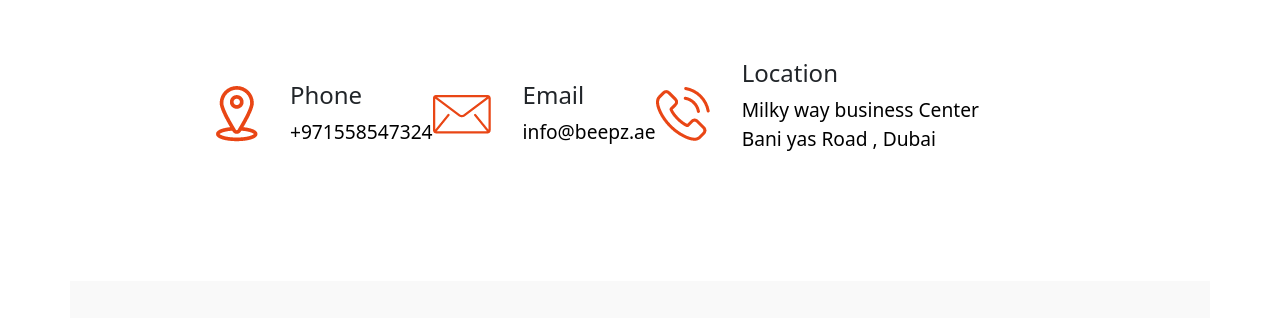
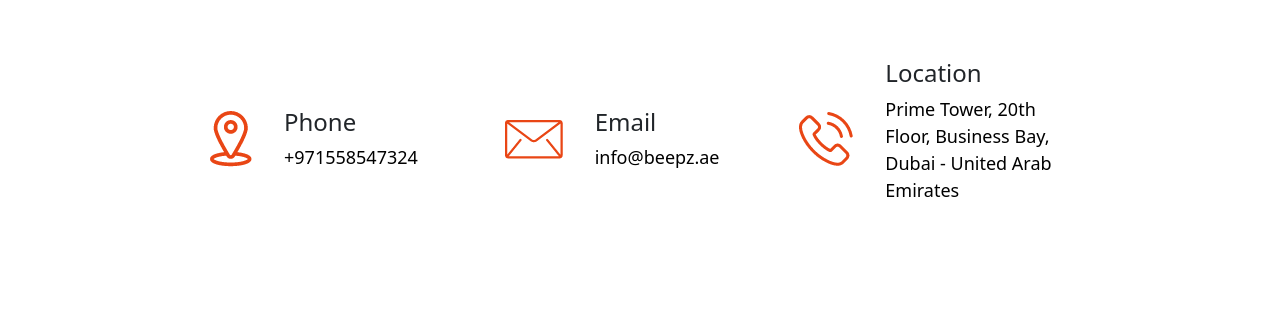
Before and after one commit to Sazzad-Anwar/beepz, a plain HTML site: page contactUs.html in a window 1280 px wide. Shown: the part 252-570 px from the top of the page. Drawn offline with Linux system fonts and the light colour scheme.

Commit message:
updated contact us file

```diff
--- a/assets/css/style.css
+++ b/assets/css/style.css
@@ -318,7 +318,11 @@ a.nav-link:hover {
 }
 
 .contact__us__section .contact {
-    margin: 4rem 12%;
+    margin: 4rem 0%;
+    display: flex;
+    justify-content: center;
+    align-items: center;
+    padding: 0 8rem;
 }
 
 .contact__us__section .details {
@@ -328,11 +332,11 @@ a.nav-link:hover {
 .contact__us__section .details a,
 .contact__us__section .details address {
     color: #000;
-    font-size: 1.2rem;
+    font-size: 18px;
 }
 
 .contact__us__section .details address {
-    width: 75%;
+    width: 100%;
 }
 
 .query__section .container {
@@ -595,6 +599,10 @@ a.nav-link:hover {
         padding: 3rem 2rem;
     }
 
+    .contact__us__section .contact {
+        padding: unset;
+    }
+
     /*=================== styles for about us page ===================*/
     .aboutUs__section,
     .who__we__are-section,
--- a/contactUs.html
+++ b/contactUs.html
@@ -94,16 +94,9 @@
         <section class="contact__us__section container">
             <h1 class="h1">Contact Us</h1>
             <h2 class="h2">We would like to hear from you !</h2>
-            <div
-                class="
-                    contact
-                    d-flex
-                    flex-column flex-lg-row
-                    justify-content-around
-                    align-items-lg-center align-items-start
-                "
-            >
-                <div class="phone d-flex justify-content-between align-items-center mb-5">
+            <div class="contact">
+                <div class="row h-100">
+                    <div class="phone col-lg-4 col-md-12 d-flex align-items-center mb-5">
                         <img src="./assets/images/location-large.png" alt="location-icon" />
                         <div class="details">
                             <p class="h4">Phone</p>
@@ -111,7 +104,7 @@
                         </div>
                     </div>
 
-                <div class="email d-flex align-items-center mb-5">
+                    <div class="email col-lg-4 col-md-12 d-flex align-items-center mb-5">
                         <img src="./assets/images/mail-large.png" alt="mail-icon" />
                         <div class="details">
                             <p class="h4">Email</p>
@@ -119,11 +112,14 @@
                         </div>
                     </div>
 
-                <div class="address d-flex align-items-center mb-5">
+                    <div class="address col-lg-4 col-md-12 d-flex align-items-center mb-5">
                         <img src="./assets/images/phone-call-large.png" alt="phone-call-icon" />
                         <div class="details">
                             <p class="h4">Location</p>
-                        <address>Milky way business Center Bani yas Road , Dubai</address>
+                            <address>
+                                Prime Tower, 20th Floor, Business Bay, Dubai - United Arab Emirates
+                            </address>
+                        </div>
                     </div>
                 </div>
             </div>
@@ -320,7 +316,9 @@
                         <h4 class="h4">Contact Us</h4>
                         <address>
                             <img src="./assets/images/location.png" class="me-2" alt="location" />
-                            <span>Milky way business Center Bani yas Road , Dubai</span>
+                            <span>
+                                Prime Tower, 20th Floor, Business Bay, Dubai - United Arab Emirates
+                            </span>
                         </address>
                         <a href="tel:+971558547342">
                             <img
```
Also changed, not shown: aboutUs.html (+1 -1 lines), index.html (+1 -1 lines), privacyPolicy.html (+1 -1 lines), termsCondition.html (+3 -1 lines), 1 other file. Lines whose indentation alone changed are shown as unchanged.
